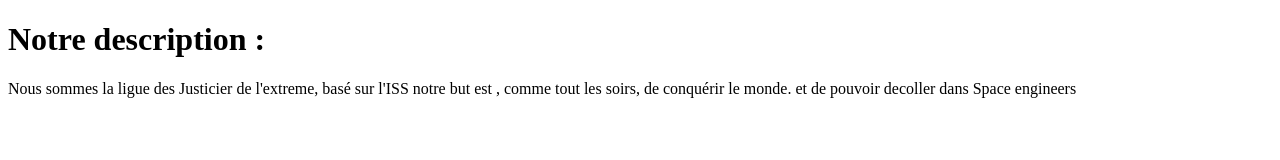
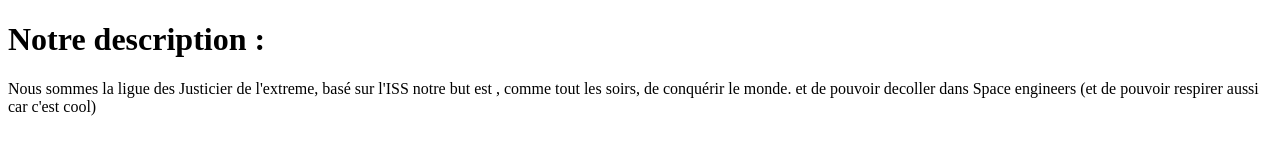
Before and after one commit to Index-True/tp-git, a plain HTML site: page index.html in a window 1280 px wide. Drawn offline with Linux system fonts and the light colour scheme.

Commit message:
Improved #7
Ajout de ma partie

```diff
--- a/index.html
+++ b/index.html
@@ -9,7 +9,7 @@
 <body>
     <h1>Notre description :</h1>
         <p> Nous sommes la ligue des Justicier de l'extreme, basé sur l'ISS notre  but est , comme tout les soirs, de conquérir le monde.
-            et de pouvoir decoller dans Space engineers
+            et de pouvoir decoller dans Space engineers (et de pouvoir respirer aussi car c'est cool)
         </p>
 </body>
 </html>
```
